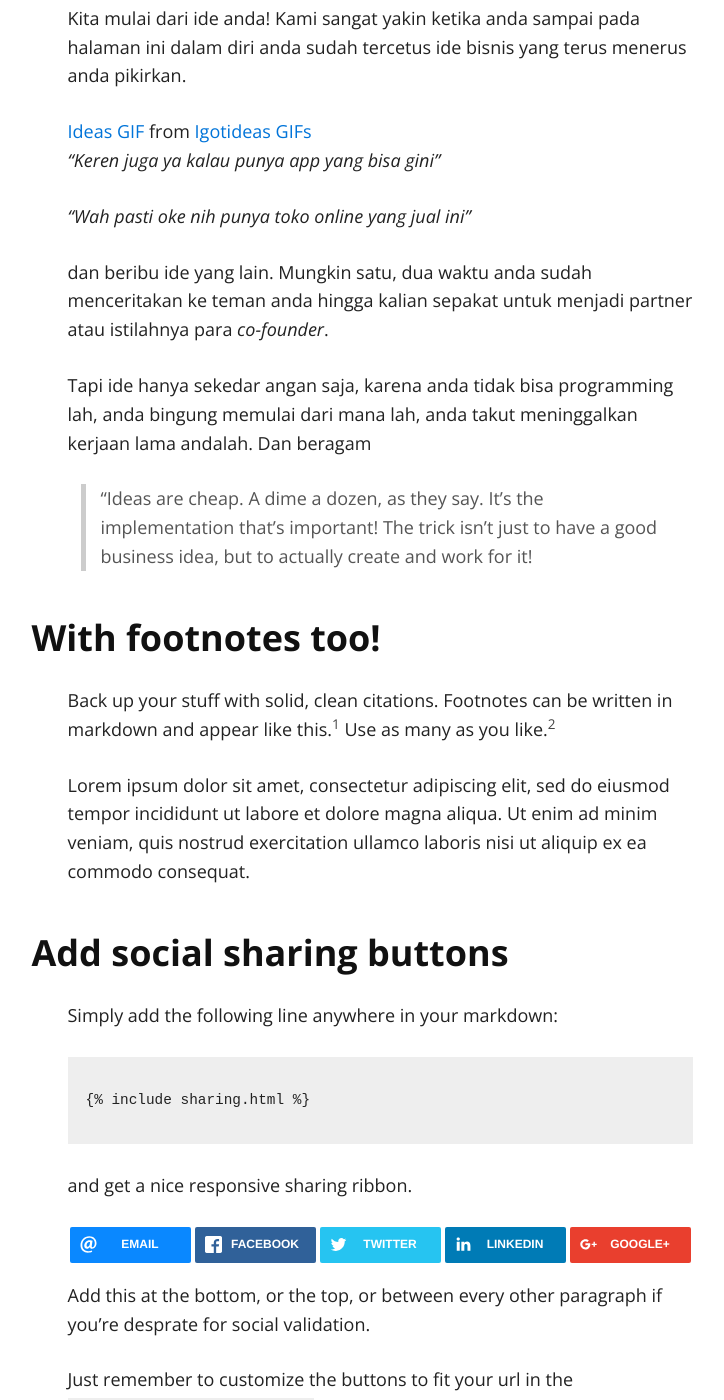
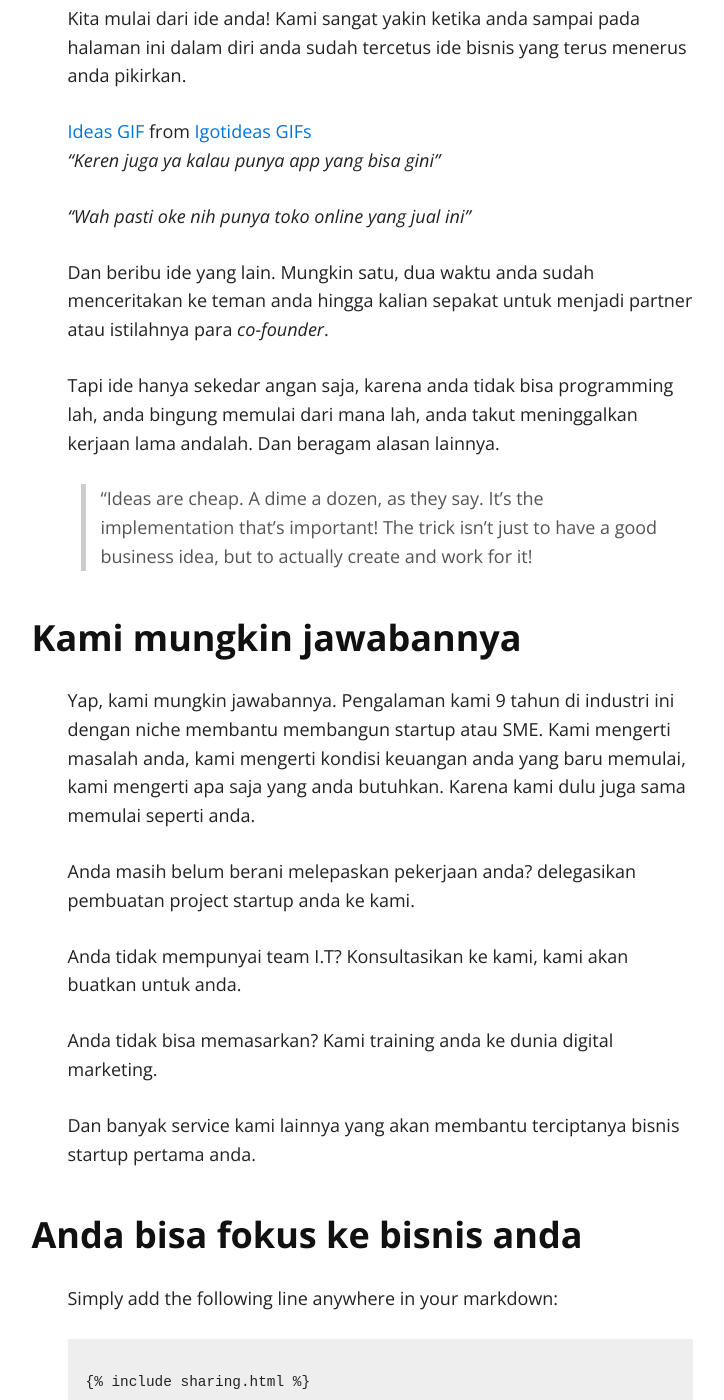
Before and after one commit to kemtol/rocktokom, a Jekyll site: the page built from index.md, in a window 1280 px wide and 1400 px high, scrolled down 1247 px. Shown: the whole window, without its empty margins (260-984 px from the left). Built offline with Jekyll 4.4.1, drawn with Linux system fonts in a browser that asks for light colours; nearby versions of some CDN libraries; a script that is not in the unit is left out; some of the changed text lies outside the part shown.

Commit message:
Update index.md

```diff
--- a/index.md
+++ b/index.md
@@ -15,19 +15,24 @@ Kita mulai dari ide anda! Kami sangat yakin ketika anda sampai pada halaman ini
 
 *"Wah pasti oke nih punya toko online yang jual ini"*
 
-dan beribu ide yang lain. Mungkin satu, dua waktu anda sudah menceritakan ke teman anda hingga kalian sepakat untuk menjadi partner atau istilahnya para *co-founder*.
+Dan beribu ide yang lain. Mungkin satu, dua waktu anda sudah menceritakan ke teman anda hingga kalian sepakat untuk menjadi partner atau istilahnya para *co-founder*.
 
-Tapi ide hanya sekedar angan saja, karena anda tidak bisa programming lah, anda bingung memulai dari mana lah, anda takut meninggalkan kerjaan lama andalah. Dan beragam
+Tapi ide hanya sekedar angan saja, karena anda tidak bisa programming lah, anda bingung memulai dari mana lah, anda takut meninggalkan kerjaan lama andalah. Dan beragam alasan lainnya.
 
 > "Ideas are cheap. A dime a dozen, as they say. It’s the implementation that’s important! The trick isn’t just to have a good business idea, but to actually create and work for it!
 
-### With footnotes too!
+### Kami mungkin jawabannya
+Yap, kami mungkin jawabannya. Pengalaman kami 9 tahun di industri ini dengan niche membantu membangun startup atau SME. Kami mengerti masalah anda, kami mengerti kondisi keuangan anda yang baru memulai, kami mengerti apa saja yang anda butuhkan. Karena kami dulu juga sama memulai seperti anda.
 
-Back up your stuff with solid, clean citations. Footnotes can be written in markdown and appear like this.[^1] Use as many as you like.[^2]
+Anda masih belum berani melepaskan pekerjaan anda? delegasikan pembuatan project startup anda ke kami.
 
-Lorem ipsum dolor sit amet, consectetur adipiscing elit, sed do eiusmod tempor incididunt ut labore et dolore magna aliqua. Ut enim ad minim veniam, quis nostrud exercitation ullamco laboris nisi ut aliquip ex ea commodo consequat.
+Anda tidak mempunyai team I.T? Konsultasikan ke kami, kami akan buatkan untuk anda.
 
-### Add social sharing buttons
+Anda tidak bisa memasarkan? Kami training anda ke dunia digital marketing.
+
+Dan banyak service kami lainnya yang akan membantu terciptanya bisnis startup pertama anda.
+
+### Anda bisa fokus ke bisnis anda
 
 Simply add the following line anywhere in your markdown:
 
```
